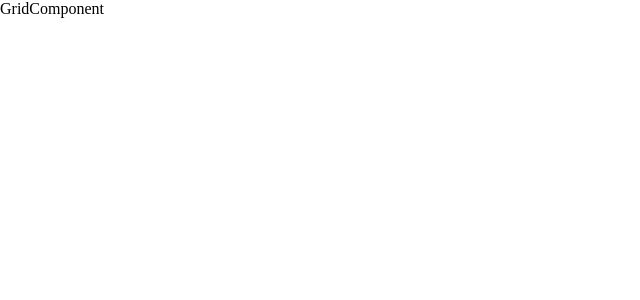
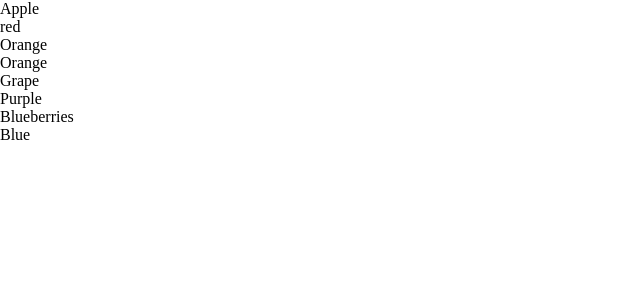
Before and after one commit to terryjung0244/gridpractice, a React (Create React App) app: page / in a window 1280 px wide. Shown: the top 300 px of the page, without its empty margins (0-640 px from the left). Built offline with nearby package versions, Linux system fonts and the light colour scheme.

Commit message:
object.map

```diff
--- a/src/GridComponent.jsx
+++ b/src/GridComponent.jsx
@@ -1,9 +1,23 @@
 import React from 'react'
+import { object } from './object'
 
 const GridComponent = () => {
   return (
     <div>
-      GridComponent
+      <div>
+        {object.map((object, index) => {
+          return (
+            <div key={object.fruitName}>
+              <div>
+                {object.fruitName}
+              </div>
+              <div>
+                {object.fruitColor}
+              </div>
+            </div>
+          )
+        })}
+      </div>
     </div>
   )
 }
```
Also changed, not shown: src/object.js (renamed from object.js).
